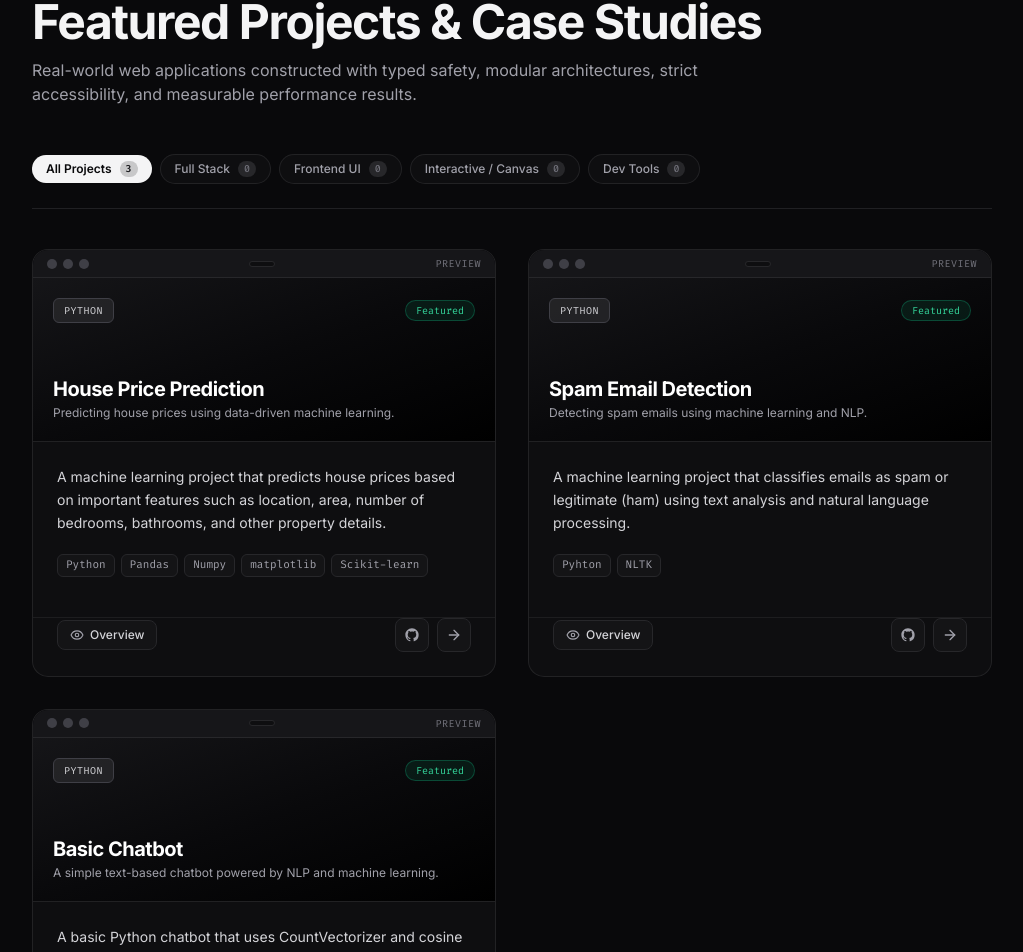
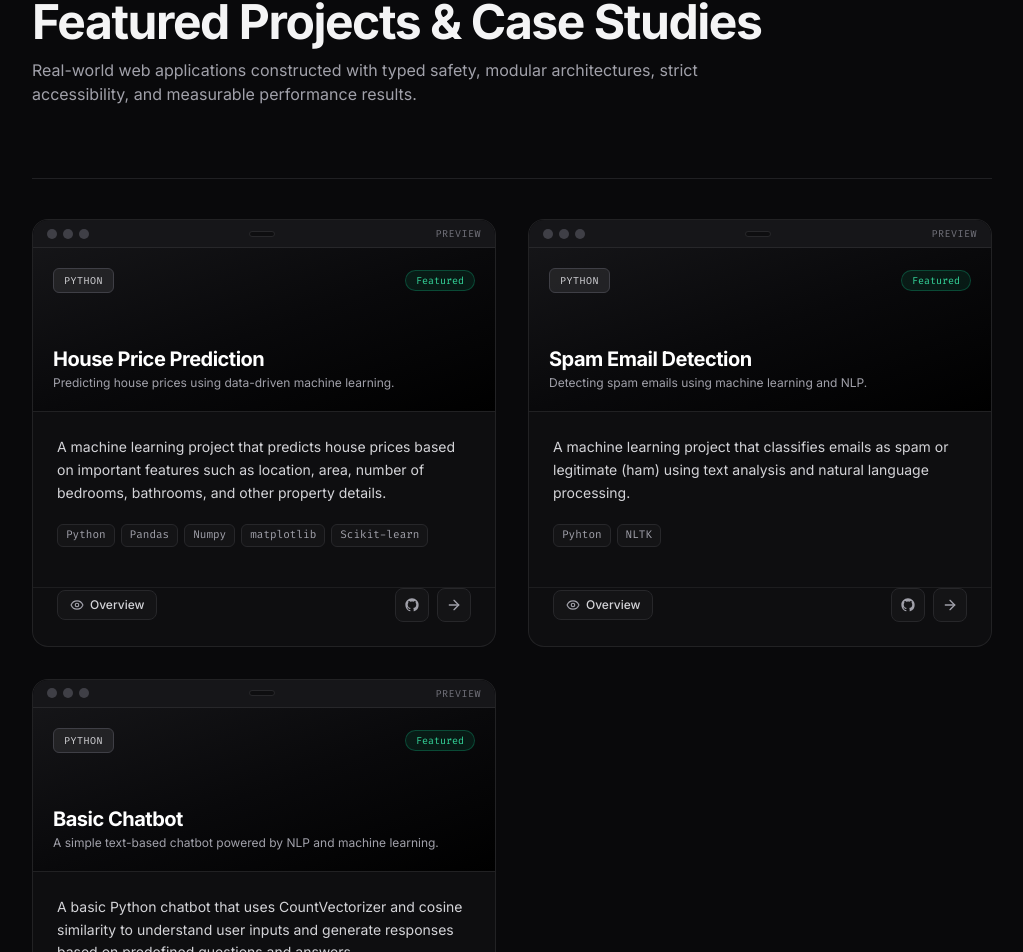
Before and after one commit to Anandhan-project/Ak-portfollio, a React (Vite) app: page / in a window 1280 px wide. Shown: the part 3644-4596 px from the top of the page, without its empty margins (128-1151 px from the left). Built offline with nearby package versions, Linux system fonts and the light colour scheme.

Commit message:
only code less

```diff
--- a/src/components/sections/ProjectsSection.tsx
+++ b/src/components/sections/ProjectsSection.tsx
@@ -7,9 +7,7 @@ import { ProjectModal } from '../projects/ProjectModal';
 const CATEGORIES: { id: ProjectCategory; label: string }[] = [
   { id: 'all', label: 'All Projects' },
   { id: 'fullstack', label: 'Full Stack' },
-  { id: 'frontend', label: 'Frontend UI' },
-  { id: 'interactive', label: 'Interactive / Canvas' },
-  { id: 'tools', label: 'Dev Tools' },
+  { id: 'interactive', label: 'pyhton' },
 ];
 
 export const ProjectsSection: React.FC = () => {
@@ -41,36 +39,6 @@ export const ProjectsSection: React.FC = () => {
       </div>
 
       <div className="flex flex-wrap items-center gap-2 mb-10 pb-6 border-b border-zinc-800/80" role="tablist" aria-label="Project category filter">
-        {CATEGORIES.map((cat) => {
-          const count =
-            cat.id === 'all'
-              ? projectsData.length
-              : projectsData.filter((p) => p.category === cat.id).length;
-          const isActive = selectedCategory === cat.id;
-
-          return (
-            <button
-              key={cat.id}
-              onClick={() => setSelectedCategory(cat.id)}
-              role="tab"
-              aria-selected={isActive}
-              className={`flex items-center gap-2 px-3.5 py-1.5 rounded-full text-xs font-medium transition-all ${
-                isActive
-                  ? 'bg-zinc-100 text-zinc-950 dark:bg-white dark:text-zinc-900 shadow-sm font-semibold'
-                  : 'border border-zinc-800/80 bg-zinc-900/40 text-zinc-400 hover:text-zinc-200 hover:border-zinc-700'
-              }`}
-            >
-              <span>{cat.label}</span>
-              <span
-                className={`text-[10px] font-mono px-1.5 py-0.2 rounded-full ${
-                  isActive ? 'bg-zinc-900/20 text-zinc-900 dark:bg-zinc-200 text-zinc-900' : 'bg-zinc-800 text-zinc-500'
-                }`}
-              >
-                {count}
-              </span>
-            </button>
-          );
-        })}
       </div>
 
       <div className="grid grid-cols-1 md:grid-cols-2 gap-8">
```
Also changed, not shown: index.html (+1 -2 lines).
